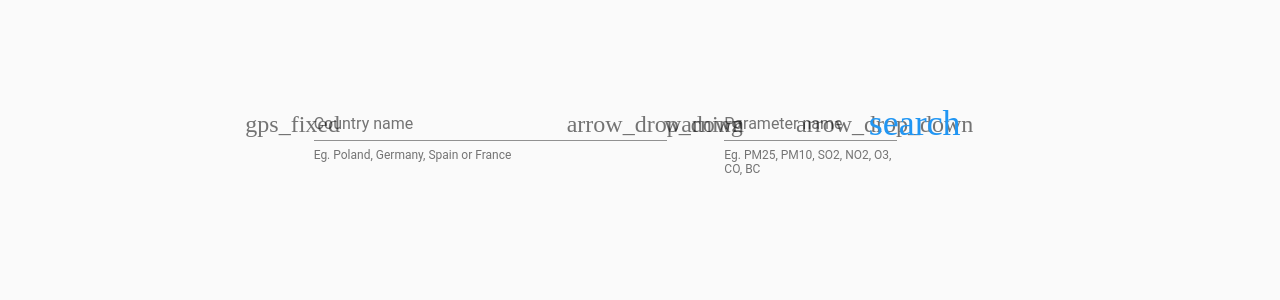
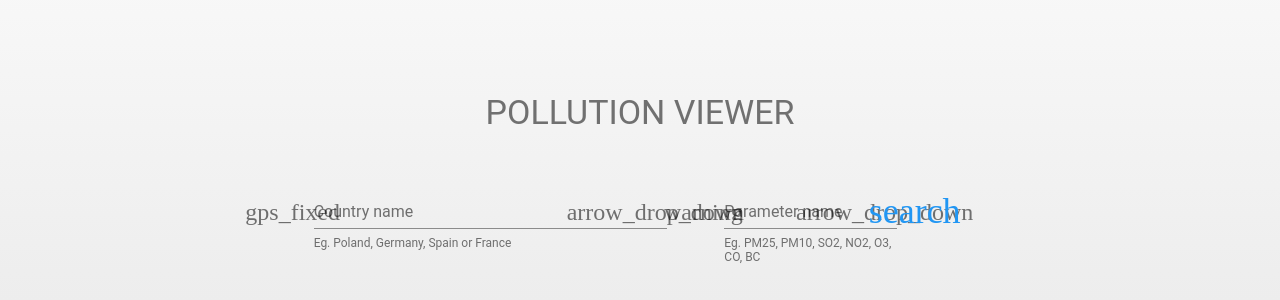
Before and after one commit to Bienqq/air-quality-measuring-app, a Vue app: page /#/ in a window 1280 px wide. Shown: the part 214-514 px from the top of the page. Built offline with nearby package versions, Linux system fonts and the light colour scheme; a web font is replaced by a local one.

Commit message:
Renaming name of the app

```diff
--- a/package.json
+++ b/package.json
@@ -1,5 +1,5 @@
 {
-  "name": "air-quality-measuring-app",
+  "name": "pollution-viewer",
   "version": "0.1.0",
   "description": "Application to measure quality of air in individual countries",
   "scripts": {
--- a/public/index.html
+++ b/public/index.html
@@ -6,11 +6,11 @@
     <meta name="viewport" content="width=device-width,initial-scale=1.0">
     <meta http-equiv="Content-Security-Policy" content="img-src 'self' * data:; default-src *; style-src 'self' 'unsafe-inline'; script-src 'self' 'unsafe-inline' 'unsafe-eval'">
     <link rel="icon" href="<%= BASE_URL %>favicon.ico">
-    <title>Air quality measurer</title>
+    <title>Pollution Viewer</title>
   </head>
   <body>
     <noscript>
-      <strong>We're sorry but Air quality measurer doesn't work properly without JavaScript enabled. Please enable it to continue.</strong>
+      <strong>We're sorry but Pollution Viewer doesn't work properly without JavaScript enabled. Please enable it to continue.</strong>
     </noscript>
     <div id="app"></div>
     <!-- built files will be auto injected -->
--- a/src/App.vue
+++ b/src/App.vue
@@ -24,7 +24,7 @@ body {
 		font-family: "Roboto", sans-serif;
 	}
 
-#app{
-   //background: linear-gradient(to bottom, #2196f3, #1a86e6, #1677d8, #1567ca, #1758bb);
+	#app {
+background-image: linear-gradient(to bottom, #ffffff, #f8f8f8, #f1f1f1, #eaeaea, #e3e3e3);
 	}
 </style>
--- a/src/components/Search.vue
+++ b/src/components/Search.vue
@@ -1,13 +1,13 @@
 <template>
-
 	<v-form v-model="valid" ref="form" lazy-validation>
 		<v-layout align-center justify-center row fill-height align-baseline wrap>
+
 			<v-flex xs12 sm6 md4>
-				<v-autocomplete class="mr-4" label="Country name" v-model="selectedCountry" clearable prepend-icon="gps_fixed" hint="Eg. Poland, Germany, Spain or France" hide-selected persistent-hint :items="countries.map(el => el.name)" :rules="countryRules"></v-autocomplete>
+				<v-autocomplete class="mr-4" label="Country name" v-model="selectedCountry" clearable prepend-icon="gps_fixed" hint="Eg. Poland, Germany, Spain or France" hide-selected persistent-hint :items="countries.map(el => el.name)" :rules="countryRules" :menu-props="{'transition':'slide-y-transition'}" />
 			</v-flex>
 
 			<v-flex xs11 sm3 md2>
-				<v-autocomplete label="Parameter name" v-model="selectedParameter" clearable prepend-icon="warning" hint="Eg. PM25, PM10, SO2, NO2, O3, CO, BC" hide-selected persistent-hint :items="parameters" :rules="parameterRules"></v-autocomplete>
+				<v-autocomplete label="Parameter name" v-model="selectedParameter" clearable prepend-icon="warning" hint="Eg. PM25, PM10, SO2, NO2, O3, CO, BC" hide-selected persistent-hint :items="parameters" :rules="parameterRules" :menu-props="{'transition':'slide-y-transition'}" />
 			</v-flex>
 
 			<v-flex xs1>
@@ -15,20 +15,20 @@
 					<v-icon large>search</v-icon>
 				</v-btn>
 			</v-flex>
+
 		</v-layout>
 	</v-form>
-
 </template>
 
 <script>
 	import axios from 'axios'
 
 	const AIR_QUALITY_API_URL = process.env.VUE_APP_AIR_QUALITY_API_URL
-const MOST_POLLUTED_CITIES_LIMIT =	process.env.VUE_APP_MOST_POLLUTED_CITIES_LIMIT
+	const MOST_POLLUTED_CITIES_LIMIT = process.env.VUE_APP_MOST_POLLUTED_CITIES_LIMIT
 
 	export default {
 		name: 'Search',
-  data () {
+		data() {
 			return {
 				valid: true,
 				selectedCountry: '',
@@ -56,9 +56,7 @@ export default {
 			}
 		},
 		methods: {
-
-    // jesli jest 1 loading to ma byc timeout potem juz nie
-    handleSearch () {
+			handleSearch() {
 				if (this.$refs.form.validate()) {
 					this.$emit('loading', { loading: true })
 
@@ -70,7 +68,7 @@ export default {
 							params: {
 								country: code,
 								parameter: this.selectedParameter.toLowerCase(),
-                order_by: 'value',
+								order_by: 'measurements[0].value',
 								sort: 'desc',
 								limit: MOST_POLLUTED_CITIES_LIMIT
 							}
@@ -81,16 +79,19 @@ export default {
 						})
 						.catch(() => this.$emit('error'))
 						.finally(() => this.$emit('loading', { loading: false }))
-
 				}
 			},
-    mapSearchResults (item) {
+			mapSearchResults(item) {
 				return {
+					place: {
 						city: item.city,
+						location: item.location,
+					},
 					measurement: {
 						parameter: item.measurements[0].parameter,
 						value: item.measurements[0].value,
-          unit: item.measurements[0].unit
+						unit: item.measurements[0].unit,
+						measurementTime: item.measurements[0].lastUpdated,
 					}
 				}
 			}
--- a/src/components/SearchItem.vue
+++ b/src/components/SearchItem.vue
@@ -1,7 +1,6 @@
 <template>
-		<v-flex xs1 class="animated fadeIn">
-			<h5>{{ city }}</h5>
-			<h6>{{ measurement }}</h6>
+	<v-flex xs5 md3 class="pa-3">
+
 	</v-flex>
 </template>
 
@@ -9,9 +8,14 @@
 	export default {
 		name: 'SearchItem',
 		props: {
-    city: String,
+			place: Object,
 			measurement: Object
+    },
+    data() {
+      return {
+        show: false,
       }
+    },
 	}
 </script>
 
--- a/src/components/SearchResults.vue
+++ b/src/components/SearchResults.vue
@@ -1,6 +1,6 @@
 <template>
   <v-layout align-center justify-center row fill-height align-baseline wrap>
-        <search-item class="animated fadeIn zoomIn faster" v-for="(item, index) in content" :city="item.city" :measurement="item.measurement" :key="index"/>
+        <search-item class="animated fadeIn faster" v-for="(item, index) in content" :place="item.place"  :measurement="item.measurement" :key="index"/>
   </v-layout>
 </template>
 
--- a/src/views/Home.vue
+++ b/src/views/Home.vue
@@ -1,8 +1,10 @@
 <template>
-	<v-container fluid>
+	<v-container fluid >
+
 		<v-layout align-space-around column justify-space-around align-self-baseline fill-height>
 
-      <v-flex xs3 :class="[!content && loading ? 'slideInUp' : '', 'animated', 'fast']">
+      <v-flex xs3 :class="[!content && loading ? 'slideInUp' : '', 'animated', 'fast']" >
+				<h1 class="display-1 mb-5 text-xs-center header-color">POLLUTION VIEWER</h1>
 				<search @loading="loading = $event.loading" @error="showErrorSnackbar = true" @contentLoaded="content = $event.content" />
 			</v-flex>
 
@@ -40,10 +42,12 @@ export default {
       showErrorSnackbar: false,
       content: null
     }
-  }
-
+	},
 }
 </script>
 
-<style>
+<style scoped lang="scss">
+.header-color{
+	color: rgba(0, 0, 0, .54)
+}
 </style>
```
Also changed, not shown: 2 other files (tests, documents, lock files or other folders). Lines whose indentation alone changed are shown as unchanged.
